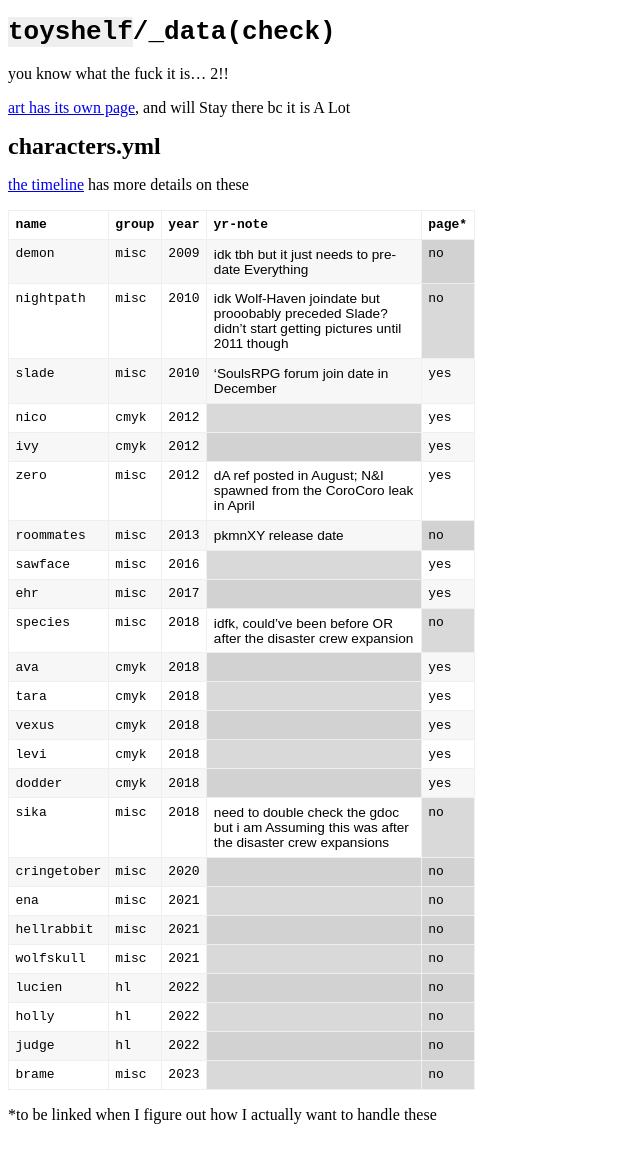
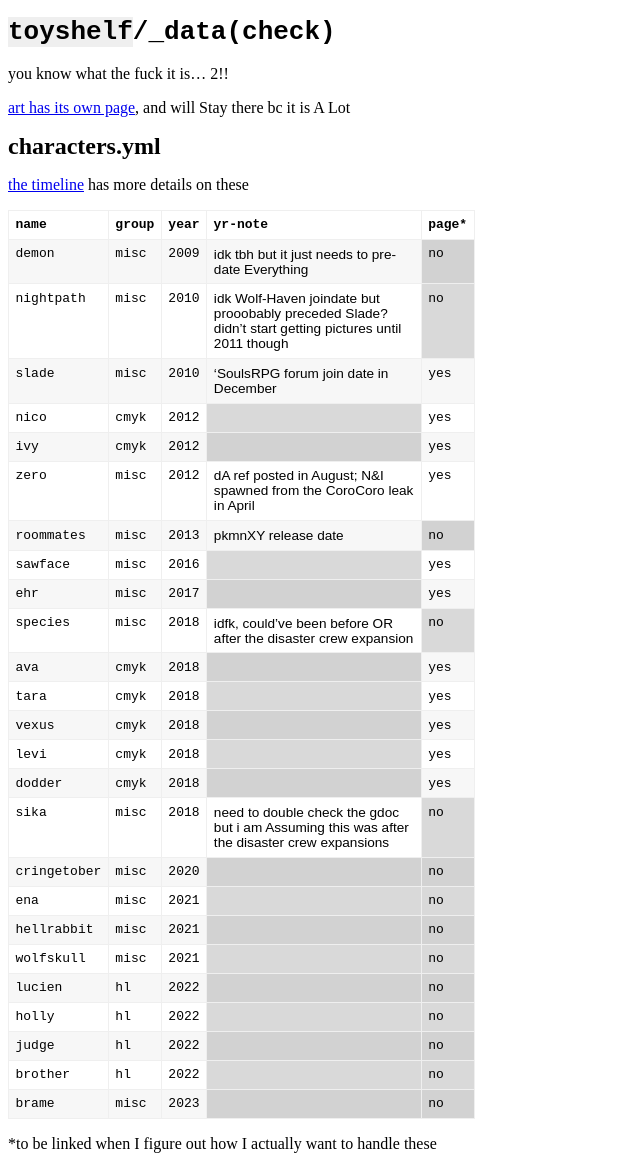
Before and after one commit to a-flyleaf/toyshelf, a Jekyll site: the page built from datacheck.html, in a window 1280 px wide. Shown: the whole page, without its empty margins (0-640 px from the left). Built offline with Jekyll 4.4.1, drawn with Linux system fonts in a browser that asks for light colours; before the commit the page ends 1140 px from its top, so only the background shows below that.

Commit message:
various copyedits
noticed the bro has thumbnails so What The Hell, Sure.

```diff
--- a/404.html
+++ b/404.html
@@ -9,9 +9,10 @@ permalink: /404.html
 
 <ul><li><a href="{%include url.html%}">index</a></li>
 <li><b><a href="{%include url.html%}/about">about</a></b></li>
-<li><a href="{%include url.html%}/art">art feed</a> (general)<ul>
+<li><a href="{%include url.html%}/art">art</a> (complete gallery)<ul>
 	<li><a href="{%include url.html%}/art/disaster-crew">/disaster-crew</a></li>
-	<li><a href="{%include url.html%}/art/misc">/misc</a></li></ul></li>
+	<li><a href="{%include url.html%}/art/misc">/misc</a></li>
+	<li><a href="{%include url.html%}/art/newhell">/newhell</a></li></ul></li>
 <li><a href="{%include url.html%}/changelog">changelog</a></li>
 <li><a href="{%include url.html%}/disaster-crew"><b>disaster crew</b></a><ul>
 	<li><a href="{%include url.html%}/disaster-crew/nico">Nico Sylvester</a></li>
--- a/_data/characters.yml
+++ b/_data/characters.yml
@@ -120,6 +120,10 @@
   group: hl
   year: 2022
   page: 0
+- name: brother
+  group: hl
+  year: 2022
+  page: 0
 
 - name: brame
   group: misc
```
Also changed, not shown: changelog.md.
